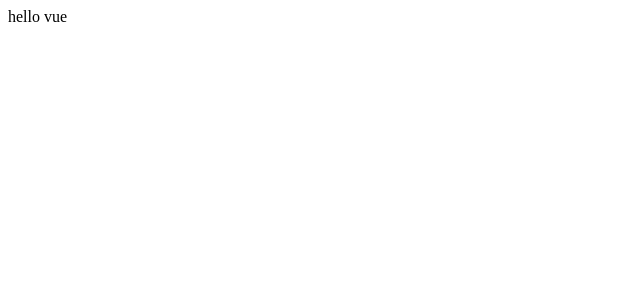
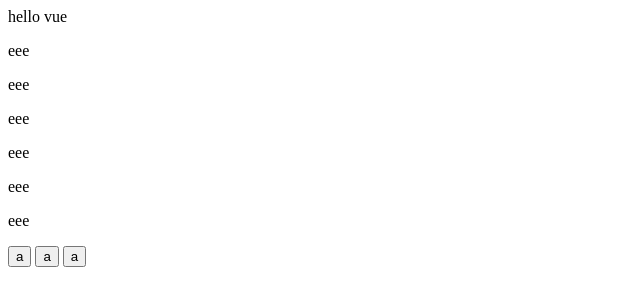
Before and after one commit to cx806806/cx, a plain HTML site: page index.html in a window 1280 px wide. Shown: the whole page, without its empty margins (0-640 px from the left). Drawn offline with nearby package versions, Linux system fonts and the light colour scheme.

Commit message:
这是那一次啊

```diff
--- a/index.html
+++ b/index.html
@@ -9,6 +9,15 @@
   <body>
     <div id="app">
       {{ msg }}
+      <p>eee</p>
+      <p>eee</p>
+      <p>eee</p>
+      <p>eee</p>
+      <p>eee</p>
+      <p>eee</p>
+      <button>a</button>
+      <button>a</button>
+      <button>a</button>
     </div>
 
     <script src="./vue.js"></script>
```
